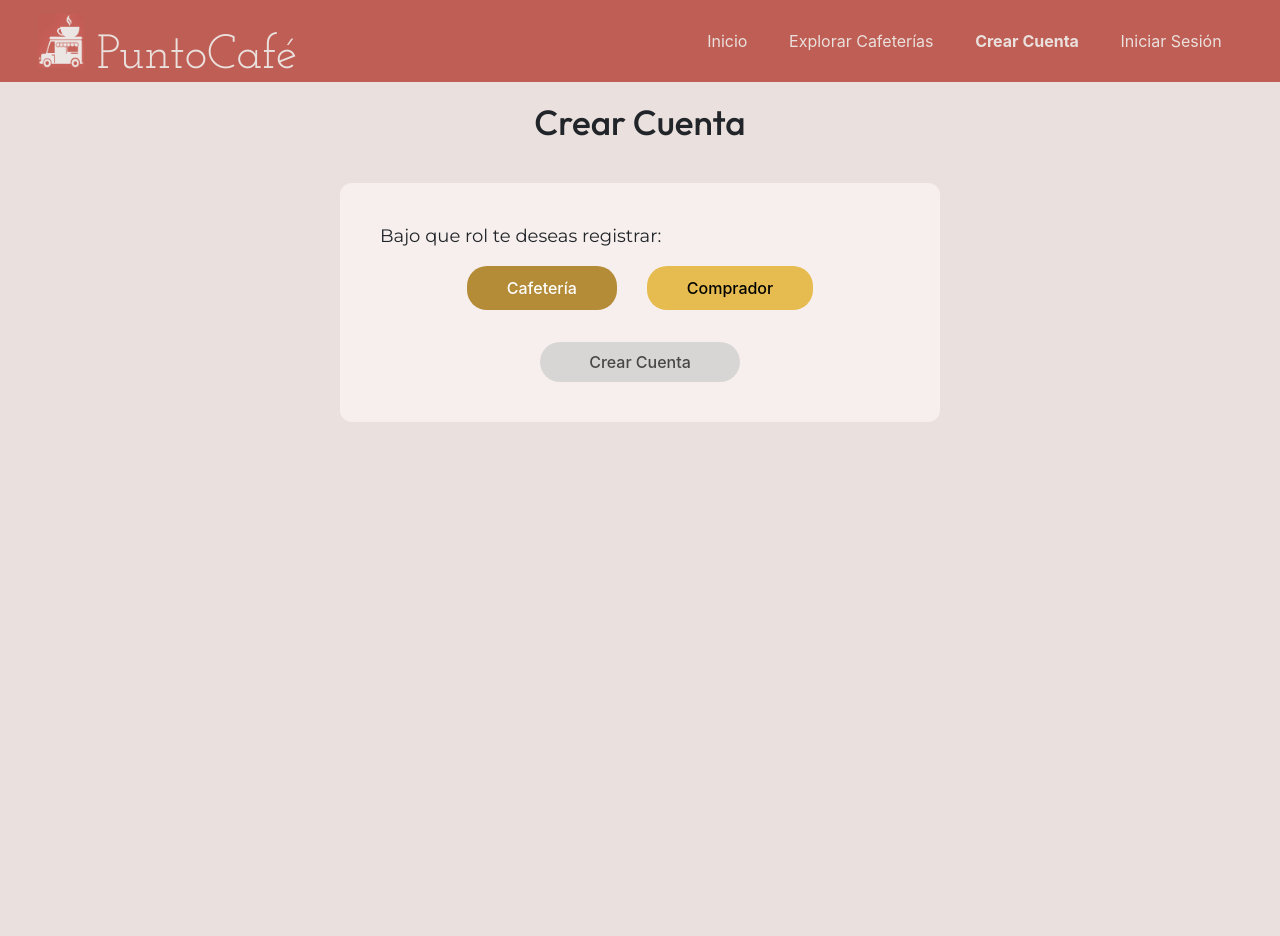
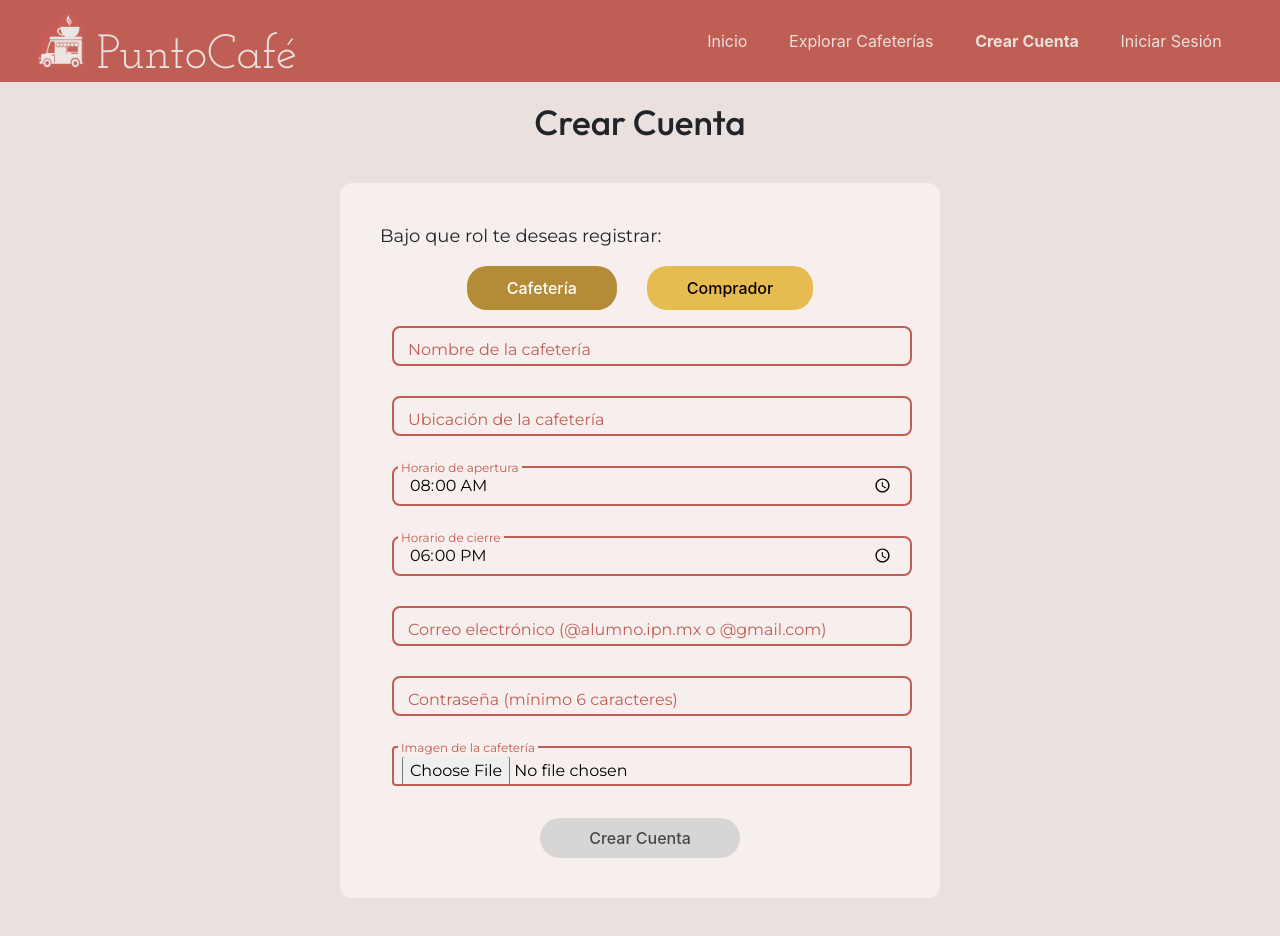
Before and after one commit to KarlaVenegas/frontProyecto, an Angular app: page /crearCuenta in a window 1280 px wide. Both pictures are taken after a click on the button "Cafetería". Before the commit the page ends 800 px from the top, so only its background shows below. Built offline with nearby package versions, Linux system fonts and the light colour scheme.

Commit message:
Corrección

```diff
--- a/src/app/principal/crear-cuenta/crear-cuenta.component.html
+++ b/src/app/principal/crear-cuenta/crear-cuenta.component.html
@@ -13,7 +13,63 @@
   <form *ngIf="form as f" [formGroup]="f" (ngSubmit)="enviar()">
     <!-- Formulario de Cafetería -->
     <div *ngIf="tipo === 'cafeteria'">
-      <!-- ... (mantén los campos existentes de cafetería) ... -->
+      <div class="container">
+        <input formControlName="nombreCafeteria" type="text" placeholder=" " class="form__input"
+               [ngClass]="{'ng-invalid ng-touched': f.get('nombreCafeteria')?.invalid && f.get('nombreCafeteria')?.touched}" />
+        <label>Nombre de la cafetería</label>
+      </div>
+      <div class="error-text" *ngIf="f.get('nombreCafeteria')?.invalid && f.get('nombreCafeteria')?.touched">Campo obligatorio</div>
+
+      <div class="container">
+        <input formControlName="ubicacion" type="text" placeholder=" " class="form__input"
+               [ngClass]="{'ng-invalid ng-touched': f.get('ubicacion')?.invalid && f.get('ubicacion')?.touched}" />
+        <label>Ubicación de la cafetería</label>
+      </div>
+      <div class="error-text" *ngIf="f.get('ubicacion')?.invalid && f.get('ubicacion')?.touched">Campo obligatorio</div>
+
+      <div class="container">
+        <input formControlName="horarioApertura" type="time" placeholder=" " class="form__input"
+               [ngClass]="{'ng-invalid ng-touched': f.get('horarioApertura')?.invalid && f.get('horarioApertura')?.touched}" />
+        <label>Horario de apertura</label>
+      </div>
+      <div class="error-text" *ngIf="f.get('horarioApertura')?.invalid && f.get('horarioApertura')?.touched">Campo obligatorio</div>
+
+      <div class="container">
+        <input formControlName="horarioCierre" type="time" placeholder=" " class="form__input"
+               [ngClass]="{'ng-invalid ng-touched': f.get('horarioCierre')?.invalid && f.get('horarioCierre')?.touched}" />
+        <label>Horario de cierre</label>
+      </div>
+      <div class="error-text" *ngIf="f.get('horarioCierre')?.invalid && f.get('horarioCierre')?.touched">Campo obligatorio</div>
+
+      <div class="container">
+        <input formControlName="correo" type="email" placeholder=" " class="form__input"
+               [ngClass]="{'ng-invalid ng-touched': f.get('correo')?.invalid && f.get('correo')?.touched}" />
+        <label>Correo electrónico (&#64;alumno.ipn.mx o &#64;gmail.com)</label>
+      </div>
+      <div class="error-text" *ngIf="f.get('correo')?.invalid && f.get('correo')?.touched">
+        <div *ngIf="f.get('correo')?.errors?.['required']">Campo obligatorio</div>
+        <div *ngIf="f.get('correo')?.errors?.['email']">Ingresa un correo válido</div>
+      </div>
+
+      <div class="container">
+        <input formControlName="contrasena" type="password" placeholder=" " class="form__input"
+               [ngClass]="{'ng-invalid ng-touched': f.get('contrasena')?.invalid && f.get('contrasena')?.touched}" />
+        <label>Contraseña (mínimo 6 caracteres)</label>
+      </div>
+      <div class="error-text" *ngIf="f.get('contrasena')?.invalid && f.get('contrasena')?.touched">
+        <div *ngIf="f.get('contrasena')?.errors?.['required']">Campo obligatorio</div>
+        <div *ngIf="f.get('contrasena')?.errors?.['minlength']">Mínimo 6 caracteres</div>
+      </div>
+
+      <div class="container">
+        <input type="file" id="imagen" (change)="onFileSelected($event)" accept="image/*" class="form__input">
+        <label for="imagen">Imagen de la cafetería</label>
+      </div>
+
+      <!-- Mensaje de error general -->
+      <div *ngIf="errorMessage" class="error-message">
+        {{errorMessage}}
+      </div>
     </div>
 
     <!-- Formulario de Comprador -->
```
